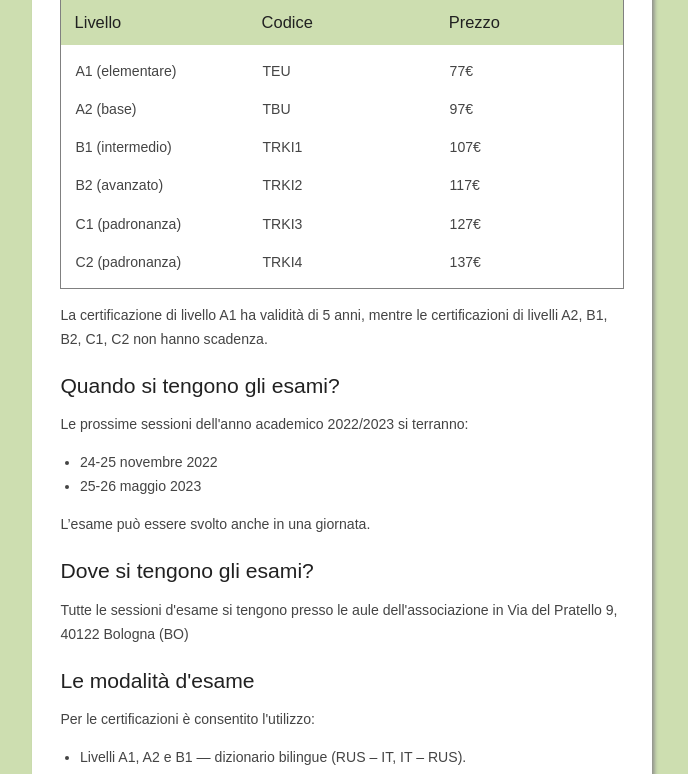
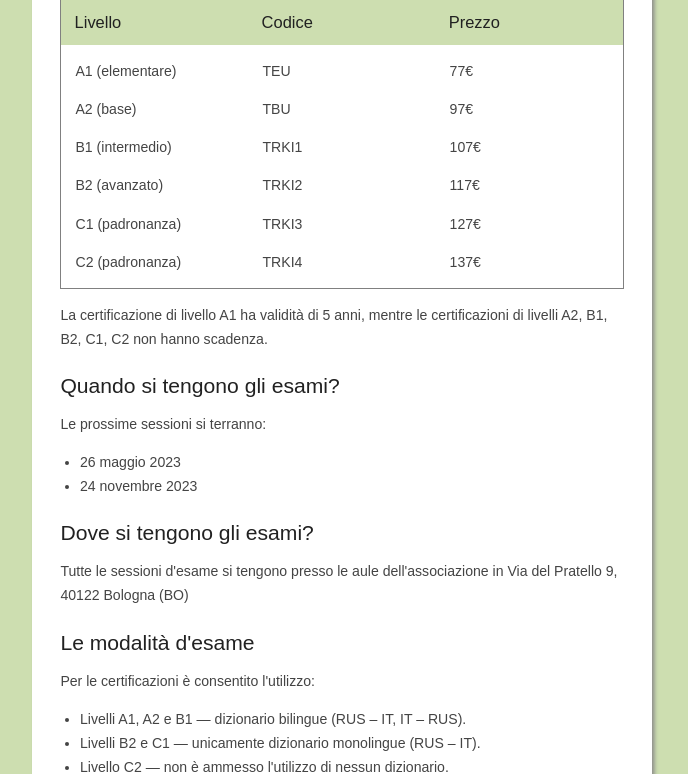
Before and after one commit to DmitryMyadzelets/porticodelleparole, a PHP site: page /trki/ in a window 1280 px wide. Shown: the part 775-1549 px from the top of the page, without its empty margins (298-986 px from the left). Run offline with PHP 8.4, Linux system fonts and the light colour scheme.

Commit message:
Update the dates. Simplify the wording

```diff
--- a/trki/index.php
+++ b/trki/index.php
@@ -85,13 +85,11 @@ russo online
 </div>
 <p>La certificazione di livello A1 ha validità di 5 anni, mentre le certificazioni di livelli A2, B1, B2, C1, C2 non hanno scadenza.</p>
 <h2>Quando si tengono gli esami?</h2>
-<p hidden>Le sessioni d'esame dell'anno 2021 si terranno:</p>
-<p>Le prossime sessioni dell'anno academico 2022/2023 si terranno:</p>
+<p>Le prossime sessioni si terranno:</p>
 <ul>
-  <li>24&dash;25 novembre 2022</li>
-  <li>25&dash;26 maggio 2023</li>
+  <li>26 maggio 2023</li>
+  <li>24 novembre 2023</li>
 </ul>
-<p>L’esame può essere svolto anche in una giornata.</p>
 <h2>Dove si tengono gli esami?</h2>
 <p>Tutte le sessioni d'esame si tengono presso le aule dell'associazione in Via del Pratello 9, 40122 Bologna (BO)</p>
 <h2>Le modalità d'esame</h2>
```
